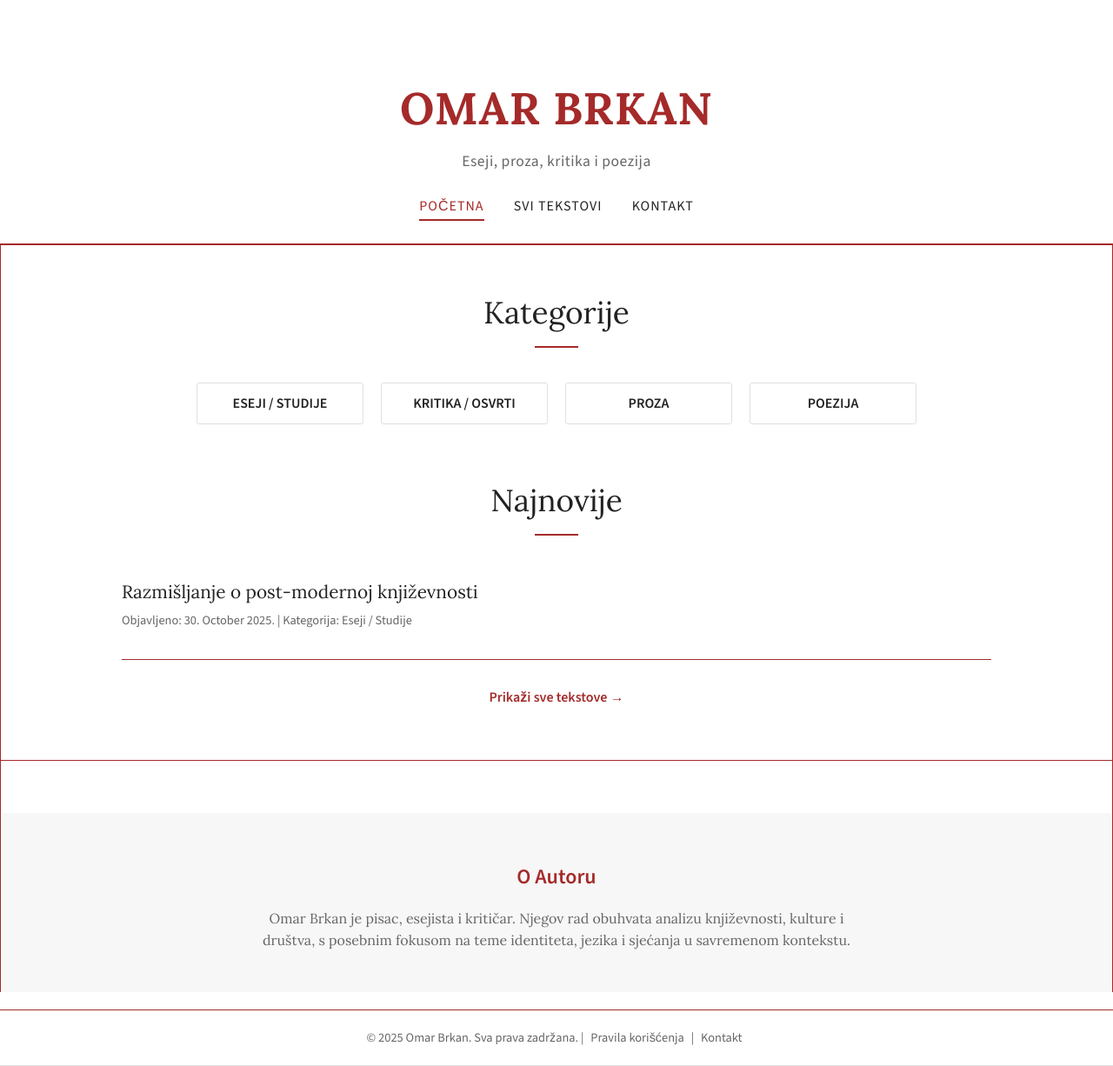
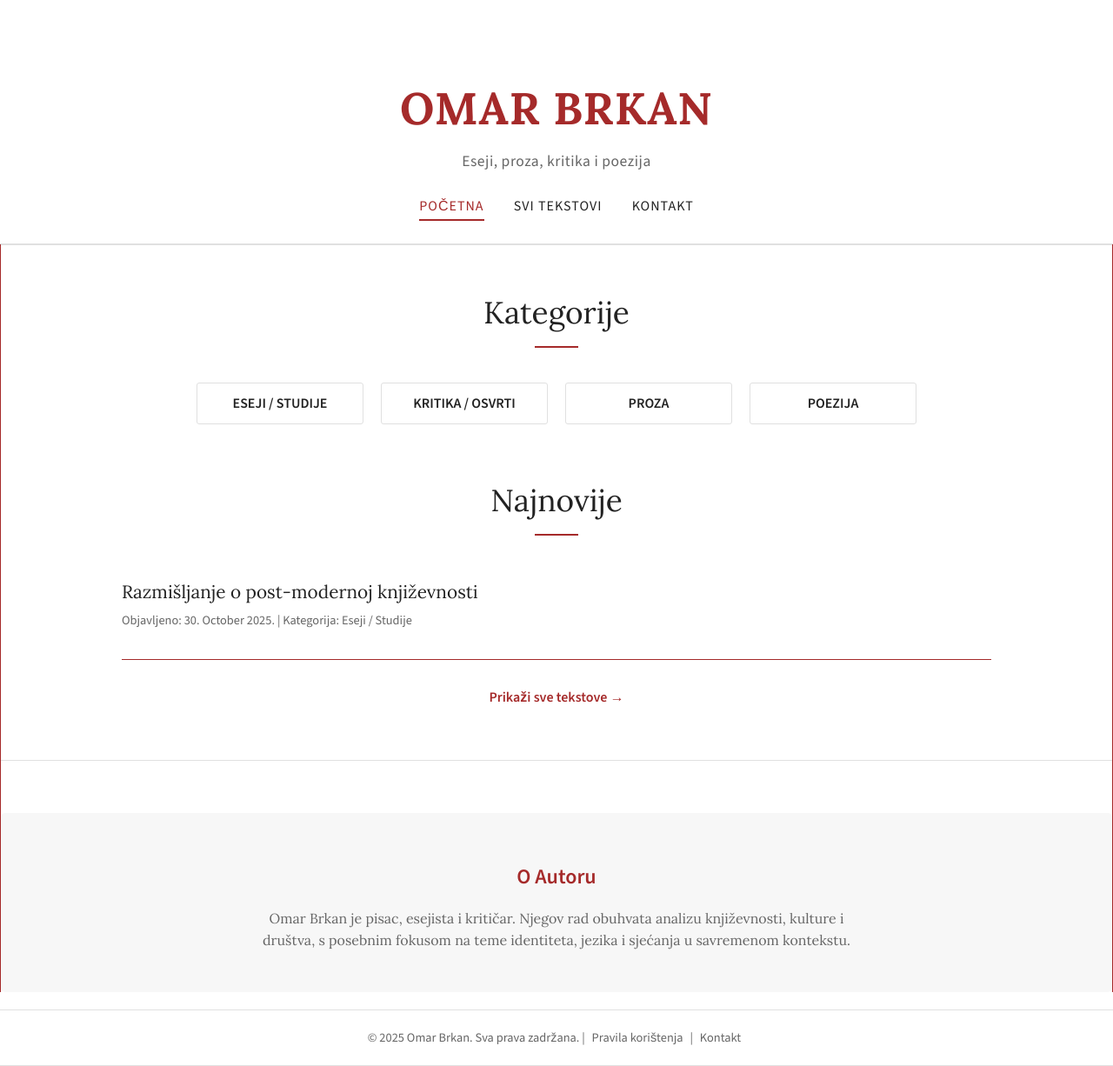
Before and after one commit to omarbrkan/omarbrkan.github.io, a Jekyll site: the page built from index.html, in a window 1280 px wide. Shown: the whole page at 87% size. Built offline with Jekyll 4.4.1, drawn with Linux system fonts in a browser that asks for light colours.

Commit message:
Update page.html

```diff
--- a/_layouts/page.html
+++ b/_layouts/page.html
@@ -2,7 +2,7 @@
 layout: default
 ---
 
-<div class="full-width-line" style="border-bottom: 1px solid var(--accent-border-color);">
+<div class="full-width-line" style="border-bottom: 1px solid var(--light-border-color);">
     <header class="header">
         <div class="container">
             <h1>OMAR BRKAN</h1>
@@ -19,7 +19,7 @@ layout: default
 
 <div class="page-wrapper">
 
-    <div style="height: 1px; background-color: var(--accent-border-color);"></div>
+    <div style="height: 1px; background-color: var(--light-border-color);"></div>
 
     <main class="container">
         {% if page.url != '/' %}
@@ -30,7 +30,7 @@ layout: default
 
     </main>
 
-    <div style="height: 1px; background-color: var(--accent-border-color);"></div>
+    <div style="height: 1px; background-color: var(--light-border-color);"></div>
 
 
     <section class="about-author-footer">
@@ -44,11 +44,12 @@ layout: default
     </section>
 
 </div>
-<div class="full-width-line" style="border-top: 1px solid var(--accent-border-color);">
+
+<div class="full-width-line" style="border-top: 1px solid var(--light-border-color);">
     <footer class="footer">
         <div class="container">
             &copy; {{ site.time | date: "%Y" }} Omar Brkan. Sva prava zadržana. |
-            <a href="{{ site.baseurl }}/pravila">Pravila korišćenja</a> |
+            <a href="{{ site.baseurl }}/pravila">Pravila korištenja</a> |
             <a href="{{ site.baseurl }}/kontakt">Kontakt</a>
         </div>
     </footer>
```
